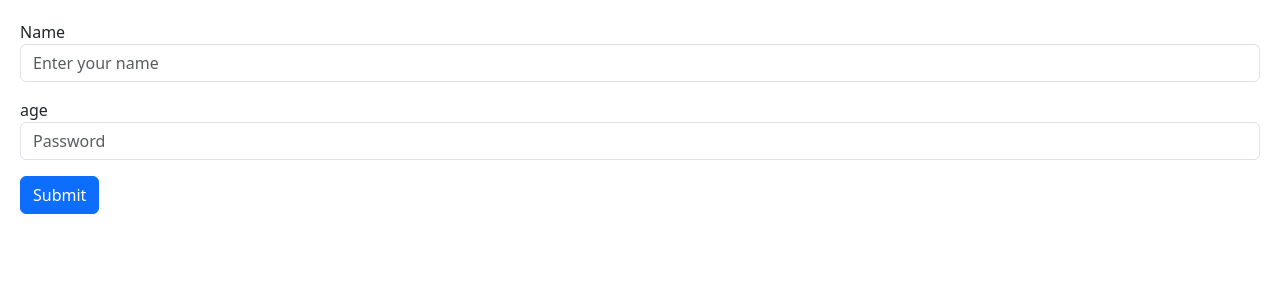
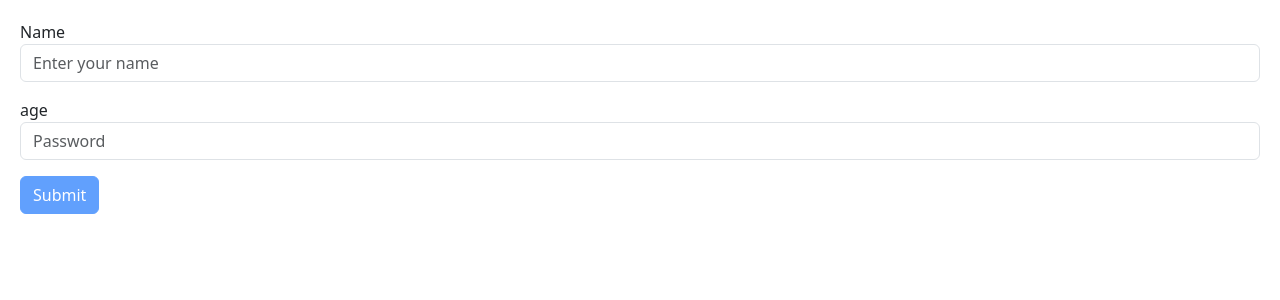
Before and after one commit to ZiyadBatekh/React-Learn, a React (Vite) app: page / in a window 1280 px wide. Shown: the top 300 px of the page. Built offline with nearby package versions, Linux system fonts and the light colour scheme.

Commit message:
Disabling the submit button

```diff
--- a/src/components/Form.tsx
+++ b/src/components/Form.tsx
@@ -13,7 +13,7 @@
 
 
 const Form = () => {
- const {register , handleSubmit , formState : {errors}} = useForm<FormData>({resolver : zodResolver(schema)})
+ const {register , handleSubmit , formState : {errors, isValid}} = useForm<FormData>({resolver : zodResolver(schema)})
  const onSubmit = (data:FieldValues) => console.log(data);
 
 
@@ -44,7 +44,7 @@
 
        {errors.age && <p className="text-danger">{errors.age.message}</p>}
       </div>
-      <button type="submit" className="btn btn-primary">
+      <button disabled={!isValid} type="submit" className="btn btn-primary">
         Submit
       </button>
     </form>
```
